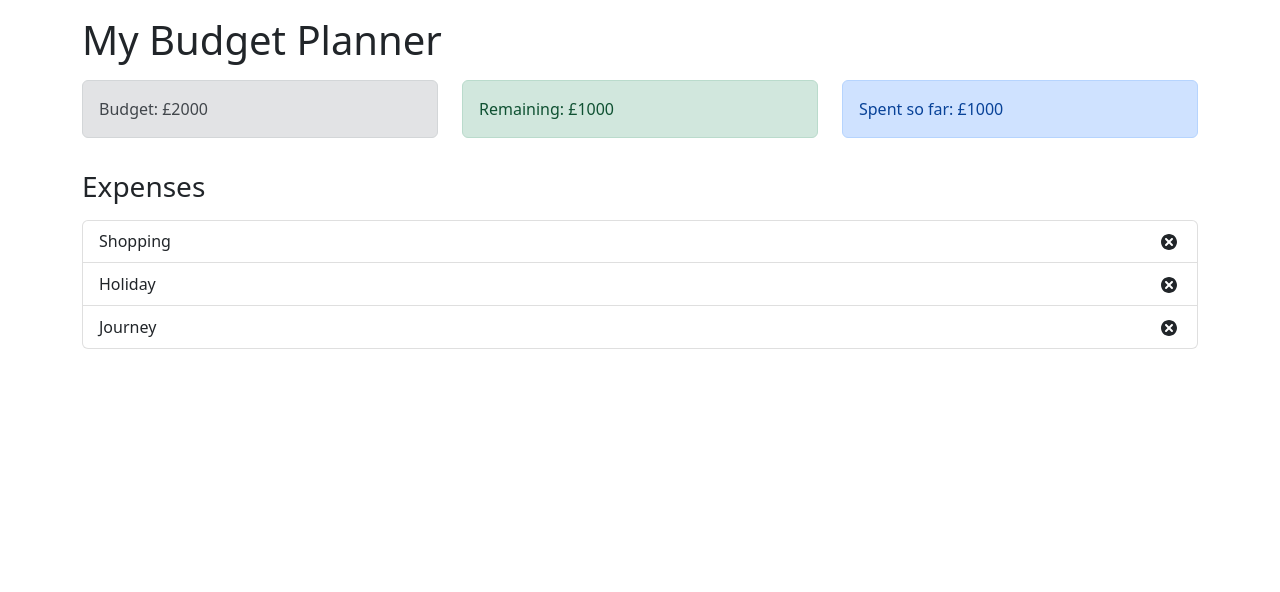
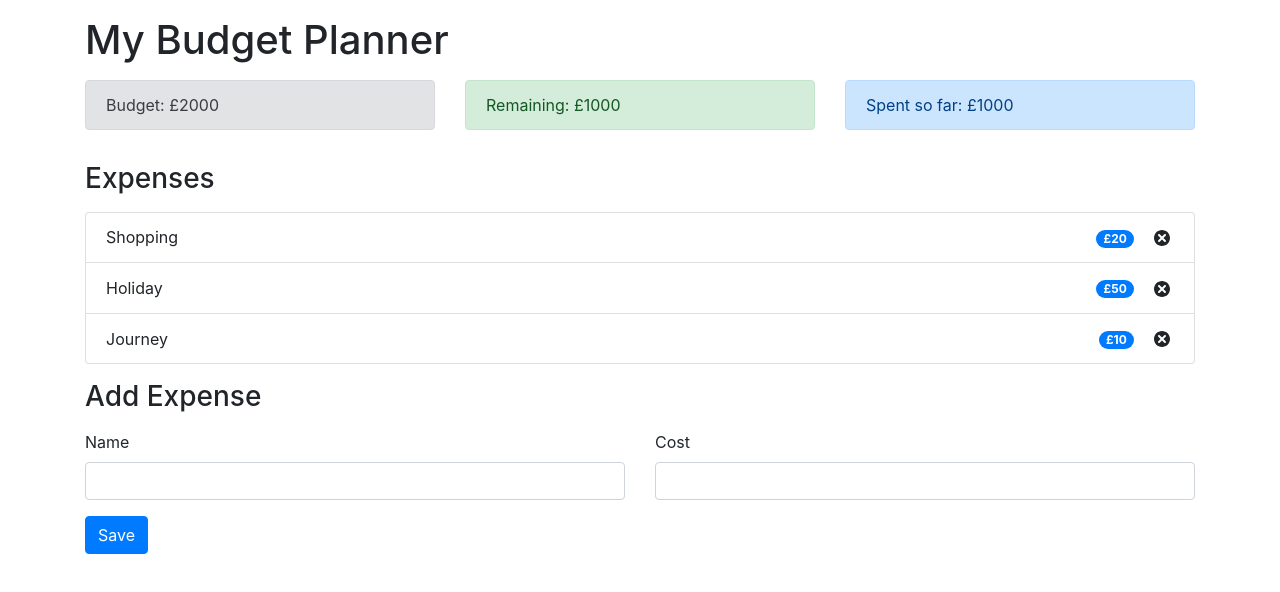
Before and after one commit to jps27CSE/Expense_Tracker_Context_API, a React (Create React App) app: page / in a window 1280 px wide. Shown: the top 592 px of the page. Built offline with nearby package versions, Linux system fonts and the light colour scheme.

Commit message:
creating context , provider , reducer

```diff
--- a/package.json
+++ b/package.json
@@ -6,10 +6,10 @@
     "@testing-library/jest-dom": "^5.16.4",
     "@testing-library/react": "^13.3.0",
     "@testing-library/user-event": "^13.5.0",
-    "bootstrap": "^5.2.0",
+    "bootstrap": "^4.5.2",
     "react": "^18.2.0",
     "react-dom": "^18.2.0",
-    "react-icons": "^4.4.0",
+    "react-icons": "^3.11.0",
     "react-scripts": "5.0.1",
     "uuid": "^8.3.2",
     "web-vitals": "^2.1.4"
--- a/src/App.js
+++ b/src/App.js
@@ -4,8 +4,11 @@ import Budget from "./components/Budget";
 import Remaining from "./components/Remaining";
 import ExpenseTotal from "./components/ExpenseTotal";
 import ExpenseList from "./components/ExpenseList";
+import AddExpenseForm from "./components/AddExpenseForm";
+import { AppProvider } from "./context/AppContext";
 const App = () => {
   return (
+    <AppProvider>
       <div className="container">
         <h1 className="mt-3">My Budget Planner</h1>
         <div className="row mt-3">
@@ -25,7 +28,14 @@ const App = () => {
             <ExpenseList />
           </div>
         </div>
+        <h3 className="mt-3">Add Expense</h3>
+        <div className="row mt-3">
+          <div className="col-sm">
+            <AddExpenseForm />
           </div>
+        </div>
+      </div>
+    </AppProvider>
   );
 };
 
--- /dev/null
+++ b/src/components/AddExpenseForm.js
@@ -0,0 +1,35 @@
+const AddExpenseForm = () => {
+  return (
+    <form>
+      <div className="row">
+        <div className="col-sm">
+          <label for="name">Name</label>
+          <input
+            required="required"
+            type="text"
+            className="form-control"
+            id="name"
+          ></input>
+        </div>
+        <div className="col-sm">
+          <label for="cost">Cost</label>
+          <input
+            required="required"
+            type="text"
+            className="form-control"
+            id="cost"
+          ></input>
+        </div>
+      </div>
+      <div className="row">
+        <div className="col-sm">
+          <button type="submit" className="btn btn-primary mt-3">
+            Save
+          </button>
+        </div>
+      </div>
+    </form>
+  );
+};
+
+export default AddExpenseForm;
--- a/src/components/Budget.js
+++ b/src/components/Budget.js
@@ -1,7 +1,11 @@
+import { useContext } from "react";
+import { AppContext } from "../context/AppContext";
+
 const Budget = () => {
+  const { budget } = useContext(AppContext);
   return (
     <div className="alert alert-secondary">
-      <span>Budget: £2000</span>
+      <span>Budget: £{budget}</span>
     </div>
   );
 };
--- a/src/components/ExpenseList.js
+++ b/src/components/ExpenseList.js
@@ -1,12 +1,9 @@
+import { useContext } from "react";
+import { AppContext } from "../context/AppContext";
 import ExpenseItem from "./ExpenseItem";
 
 const ExpenseList = () => {
-  const expenses = [
-    { id: 1, name: "Shopping", cost: 20 },
-    { id: 2, name: "Holiday", cost: 50 },
-    { id: 3, name: "Journey", cost: 10 },
-  ];
-
+  const { expenses } = useContext(AppContext);
   return (
     <ul className="list-group">
       {expenses.map((expense) => (
--- /dev/null
+++ b/src/context/AppContext.js
@@ -0,0 +1,31 @@
+import { createContext, useReducer } from "react";
+
+const AppReducer = (state, action) => {
+  switch (action.type) {
+    default:
+      return state;
+  }
+};
+
+const initialState = {
+  budget: 2000,
+  expenses: [
+    { id: 1, name: "Shopping", cost: 20 },
+    { id: 2, name: "Holiday", cost: 50 },
+    { id: 3, name: "Journey", cost: 10 },
+  ],
+};
+
+export const AppContext = createContext();
+
+export const AppProvider = (props) => {
+  const [state, dispatch] = useReducer(AppReducer, initialState);
+
+  return (
+    <AppContext.Provider
+      value={{ budget: state.budget, expenses: state.expenses, dispatch }}
+    >
+      {props.children}
+    </AppContext.Provider>
+  );
+};
```
Also changed, not shown: 1 other file (tests, documents, lock files or other folders). Lines whose indentation alone changed are shown as unchanged.
